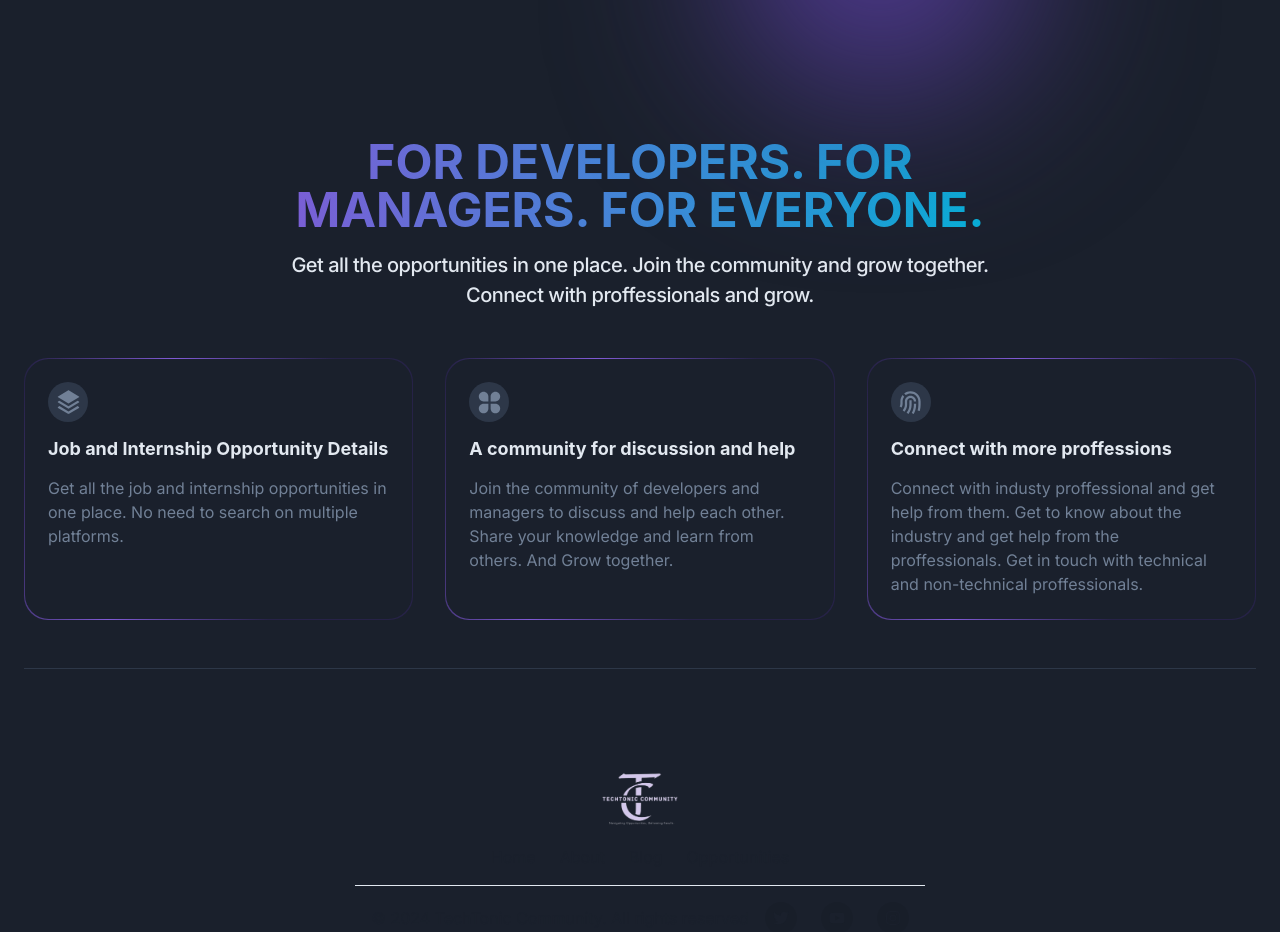
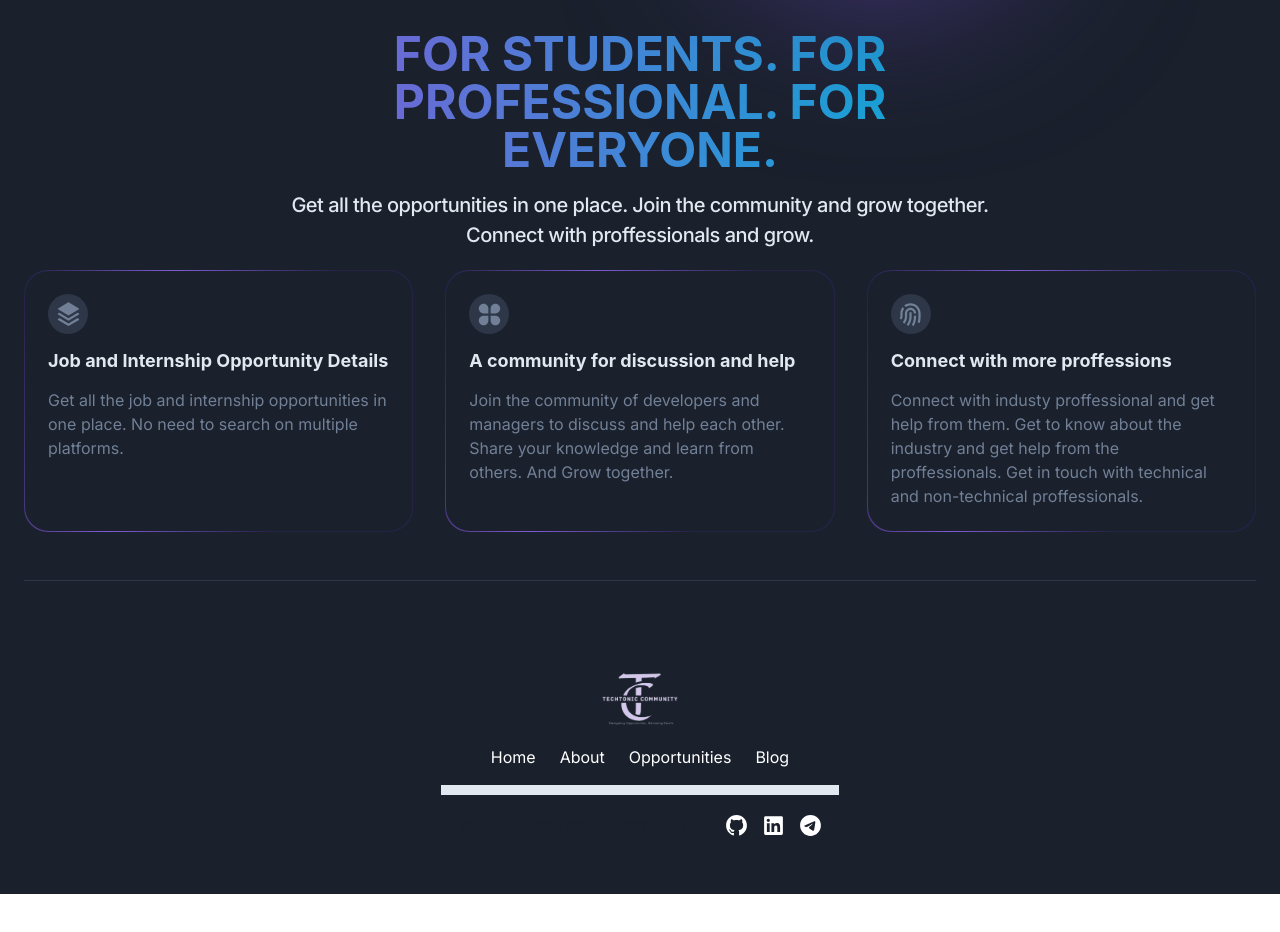
Before and after one commit to Techtonic-Community/site, a Next.js app: page / in a window 1280 px wide. Shown: the part 560-1492 px from the top of the page. After the commit the page ends 1454 px from the top, so only its background shows below. Built offline with nearby package versions, Linux system fonts and the light colour scheme.

Commit message:
about us

```diff
--- a/Data/navdata.ts
+++ b/Data/navdata.ts
@@ -6,12 +6,24 @@ import {
 
 const navdata = [
   {
+    title: "Home",
+    path: "/",
+    target: "",
+  },
+  {
+    title: "About",
+    path: "/about",
+    target: "",
+  },
+  {
     title: "Opportunities",
     path: "/opportunities",
+    target: "",
   },
   {
     title: "Blog",
     path: "/blog",
+    target: "_blank",
   },
 ];
 export default navdata;
--- /dev/null
+++ b/app/about/page.tsx
@@ -0,0 +1,25 @@
+import Wrapper from "@/provider/wrapper";
+import Container from "@/utility/HeaderContainer";
+import { Box, Text } from "@chakra-ui/react";
+
+const page = () => {
+  return (
+    <Wrapper>
+      <Box py="10">
+        <Container
+          subtitle="Who are We?"
+          title="About TechTonic Community"
+          text="We are one of job search site to help students or working professional finding their dream job or internship, without any scam happening to them."
+        />
+        <Container
+          subtitle="Our Vision"
+          title=""
+          text="Our Vission is simple, we dream to help professionals and students to pursue their career without scamming and with right knowledge and right path."
+        />
+        <Container subtitle="" title="Let's Connect together.." text=""/>
+      </Box>
+    </Wrapper>
+  );
+};
+
+export default page;
--- a/app/layout.tsx
+++ b/app/layout.tsx
@@ -8,6 +8,11 @@ const inter = Inter({ subsets: ["latin"] });
 export const metadata: Metadata = {
   title: "Techtonic Community | Home",
   description: "A Community fo all.",
+  icons: {
+    icon: ["./favicon.ico"],
+    apple: ["./favicon.ico"],
+    shortcut: ["./favicon.ico"],
+  },
 };
 
 export default function RootLayout({
@@ -16,7 +21,7 @@ export default function RootLayout({
   children: React.ReactNode;
 }>) {
   return (
-    <html lang="en" className="dark scroll-smooth">
+    <html lang="en" className="dark !scroll-smooth">
       <body className={`${inter.className} dark:bg-gray-900 dark:text-white`}>
         <Providers>{children}</Providers>
       </body>
--- /dev/null
+++ b/app/not-found.tsx
@@ -0,0 +1,24 @@
+import Wrapper from "@/provider/wrapper";
+import Container from "@/utility/HeaderContainer";
+import { Link } from "@/utility/Link";
+import { Box, Center } from "@chakra-ui/react";
+import { RiArrowRightLine } from "react-icons/ri";
+
+export default function NotFound() {
+  return (
+    <Wrapper>
+      <Box py="12rem" mt="40">
+        <Container
+          title="Page Not Found"
+          subtitle="Sorry,"
+          text="Please go back to the main page"
+        />
+        <Center>
+          <Link href="/">
+            <RiArrowRightLine />
+          </Link>
+        </Center>
+      </Box>
+    </Wrapper>
+  );
+}
--- /dev/null
+++ b/app/opportunities/page.tsx
@@ -0,0 +1,6 @@
+
+const page = () => {
+  return <div>page</div>;
+};
+
+export default page;
--- a/components/footer/Footer.tsx
+++ b/components/footer/Footer.tsx
@@ -1,50 +1,10 @@
 "use client";
+import data from "@/data/navdata";
+import Socials from "@/utility/Socials";
+import { Box, Container, Flex, Stack, Text, VStack } from "@chakra-ui/react";
+import Image from "next/image";
 import logo from "../../public/logo.png";
-import {
-  Box,
-  chakra,
-  Container,
-  Stack,
-  Text,
-  VisuallyHidden,
-  VStack,
-} from "@chakra-ui/react";
-import Image from "next/image";
-import { ReactNode } from "react";
-import { FaInstagram, FaTwitter, FaYoutube } from "react-icons/fa";
-import Link from "next/link";
-
-const SocialButton = ({
-  children,
-  label,
-  href,
-}: {
-  children: ReactNode;
-  label: string;
-  href: string;
-}) => {
-  return (
-    <chakra.button
-      bg={"blackAlpha.100"}
-      rounded={"full"}
-      w={8}
-      h={8}
-      cursor={"pointer"}
-      as={"a"}
-      href={href}
-      display={"inline-flex"}
-      alignItems={"center"}
-      justifyContent={"center"}
-      transition={"background 0.3s ease"}
-      _hover={{
-        bg: "blackAlpha.200",
-      }}
-    >
-      <VisuallyHidden>{label}</VisuallyHidden>
-      {children}
-    </chakra.button>
-  );
-};
+import { Link } from "../../utility/Link";
 
 export default function Footer() {
   return (
@@ -54,7 +14,7 @@ export default function Footer() {
       borderTop="1px"
       borderColor={"gray.700"}
       mt="12"
-      py="8"
+      py="5"
     >
       <Box bg={"dark"} color={"dark"} py={5} mt={30}>
         <Container
@@ -66,15 +26,20 @@ export default function Footer() {
           align={"center"}
         >
           <Image src={logo} height={100} width={100} alt="company" />
-          <Stack direction={"row"} spacing={6}>
-            <Link href={"/"}>Home</Link>
-            <Link href={"/about"}>About</Link>
-            <Link href={"/blog"}>Blog</Link>
-            <Link href={"/opportunities"}>Opportunities</Link>
-          </Stack>
+          <Flex>
+            <Stack listStyleType="none" direction="row" spacing="6">
+              {data.map((data) => (
+                <Box key={data.path}>
+                  <Link href={data.path} target={data.target}>
+                    {data.title}
+                  </Link>
+                </Box>
+              ))}
+            </Stack>
+          </Flex>
         </Container>
         <Box
-          borderTopWidth={1}
+          borderTopWidth={10}
           borderStyle={"solid"}
           borderColor={"gray.200"}
           maxW="8xl"
@@ -88,17 +53,9 @@ export default function Footer() {
             justify={{ base: "center", md: "space-between" }}
             align={{ base: "center", md: "center" }}
           >
-            <Text>© 2024 TechTonic Community. All rights reserved</Text>
+            <Text>© 2024 TechTonic Community.</Text>
             <Stack direction={"row"} spacing={6}>
-              <SocialButton label={"Twitter"} href={"#"}>
-                <FaTwitter />
-              </SocialButton>
-              <SocialButton label={"YouTube"} href={"#"}>
-                <FaYoutube />
-              </SocialButton>
-              <SocialButton label={"Instagram"} href={"#"}>
-                <FaInstagram />
-              </SocialButton>
+              <Socials />
             </Stack>
           </Container>
         </Box>
--- a/components/hero/Features.tsx
+++ b/components/hero/Features.tsx
@@ -1,5 +1,3 @@
-import { features } from "../../data/feature";
-import Container from "../../utility/HeaderContainer";
 import {
   Box,
   Center,
@@ -9,19 +7,22 @@ import {
   Stack,
   Text,
 } from "@chakra-ui/react";
+import { features } from "../../data/feature";
+import Container from "../../utility/HeaderContainer";
 
 const Features = () => {
   return (
     <Center width="full">
       <Box>
         <Container
-          title="For developers. For Managers. For everyone."
+          title="For Students. For Professional. For everyone."
           text="Get all the opportunities in one place. Join the community and grow together. Connect with proffessionals and grow."
         />
         <SimpleGrid
           columns={{ base: 1, md: 2, lg: 3 }}
           spacing="8"
           maxWidth="8xl"
+          pt="5"
         >
           {features.map(({ title, description, Icon }, index) => (
             <Box
--- a/components/hero/Hero.tsx
+++ b/components/hero/Hero.tsx
@@ -7,7 +7,8 @@ const Hero = () => {
     <Stack
       position="relative"
       maxW="container.md"
-      py="32"
+      pt="32"
+      pb="5"
       mx="auto"
       spacing="6"
       align="center"
--- a/components/navbar/Navbar.tsx
+++ b/components/navbar/Navbar.tsx
@@ -1,9 +1,10 @@
-import data, { navsocial } from "../../data/navdata";
-import logo from "/public/logo.png";
-import { Link } from "../../utility/Link";
+import Socials from "@/utility/Socials";
 import { Box, Center, Divider, Flex, Heading, Stack } from "@chakra-ui/react";
 import Image from "next/image";
+import data from "../../data/navdata";
+import { Link } from "../../utility/Link";
 import MobileNav from "./MobileNav";
+import logo from "/public/logo.png";
 
 const Navbar = () => {
   return (
@@ -53,7 +54,7 @@ const Navbar = () => {
               <Stack listStyleType="none" direction="row" spacing="6">
                 {data.map((data) => (
                   <Box key={data.path}>
-                    <Link href={data.path} target="_blank">
+                    <Link href={data.path} target={data.target}>
                       {data.title}
                     </Link>
                   </Box>
@@ -63,15 +64,7 @@ const Navbar = () => {
             <Center height="6" pl="4">
               <Divider orientation="vertical" borderColor="white" />
             </Center>
-            <Flex pl="4" alignItems="center" gap="3">
-              {navsocial.map(({ path, title, Icon }) => (
-                <Link href={path} target="_blank" key={title}>
-                  <Box mt="2px" _hover="#d3c7eb">
-                    <Icon size="25" />
-                  </Box>
-                </Link>
-              ))}
-            </Flex>
+            <Socials />
           </Box>
           <Box
             display={{ base: "flex", lg: "none" }}
--- a/utility/HeaderContainer.tsx
+++ b/utility/HeaderContainer.tsx
@@ -1,15 +1,15 @@
 import { BoxProps, Heading, Stack, Text } from "@chakra-ui/react";
 import { FC } from "react";
 
-interface SectionProps extends BoxProps {
+interface ContainerProps extends BoxProps {
   title: string;
   subtitle?: string;
   text: string;
 }
 
-const Section: FC<SectionProps> = ({ title, subtitle, text, ...props }) => {
+const Container: FC<ContainerProps> = ({ title, subtitle, text, ...props }) => {
   return (
-    <Stack spacing="4" maxW="container.md" mx="auto" py="12" {...props}>
+    <Stack spacing="4" maxW="container.md" mx="auto" pt="12" {...props}>
       {subtitle && (
         <Heading
           fontSize={{ base: "lg", md: "xl" }}
@@ -43,4 +43,4 @@ const Section: FC<SectionProps> = ({ title, subtitle, text, ...props }) => {
   );
 };
 
-export default Section;
+export default Container;
--- /dev/null
+++ b/utility/Socials.tsx
@@ -0,0 +1,19 @@
+import { navsocial } from "@/data/navdata";
+import { Box, Flex } from "@chakra-ui/react";
+import { Link } from "./Link";
+
+const Socials = () => {
+  return (
+    <Flex pl="4" alignItems="center" gap="3">
+      {navsocial.map(({ path, title, Icon }) => (
+        <Link href={path} target="_blank" key={title}>
+          <Box mt="2px" _hover="#d3c7eb">
+            <Icon size="25" />
+          </Box>
+        </Link>
+      ))}
+    </Flex>
+  );
+};
+
+export default Socials;
```
Also changed, not shown: components/navbar/MobileNav.tsx (+4 -4 lines), 1 other file (tests, documents, lock files or other folders).
